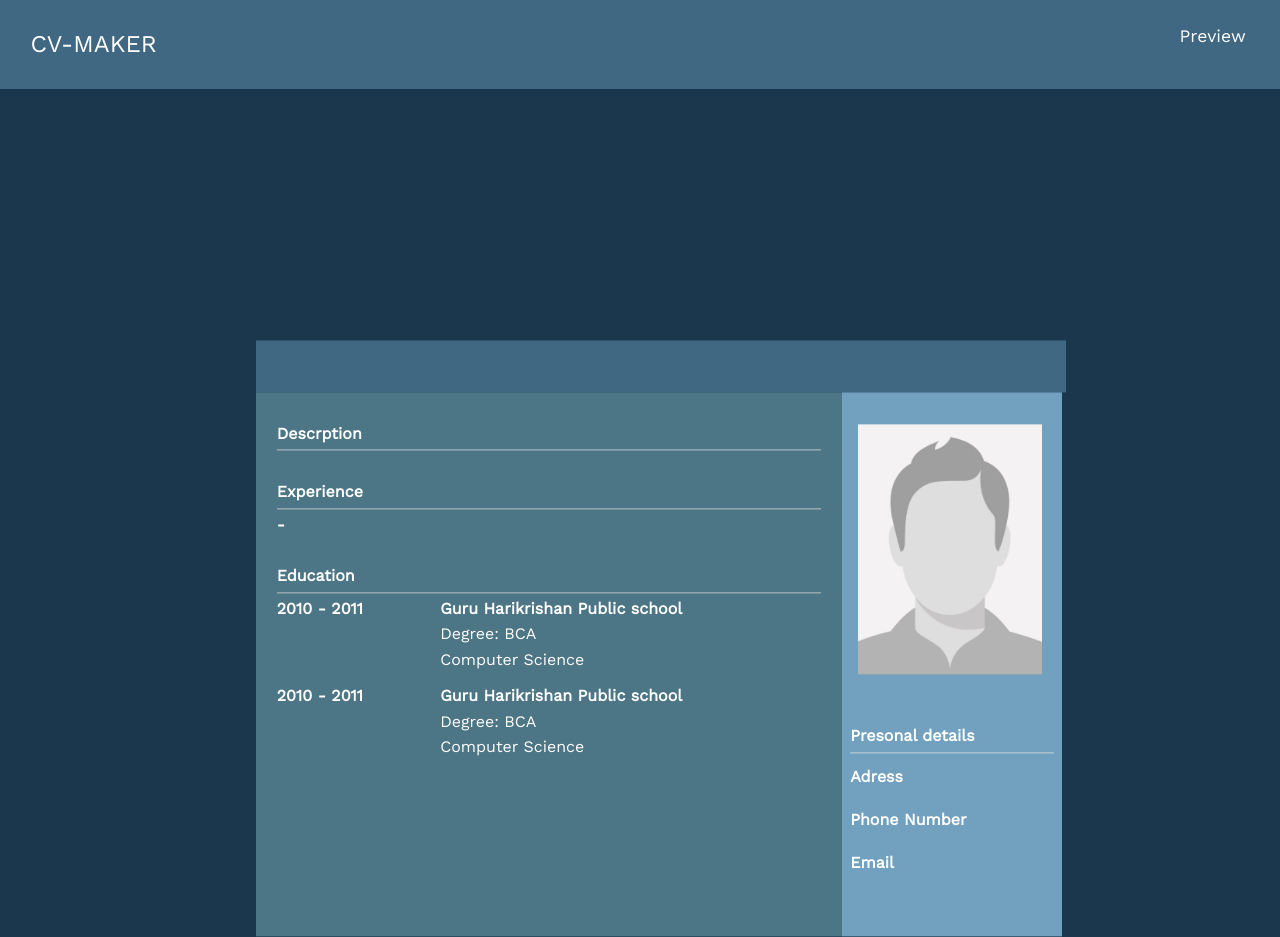
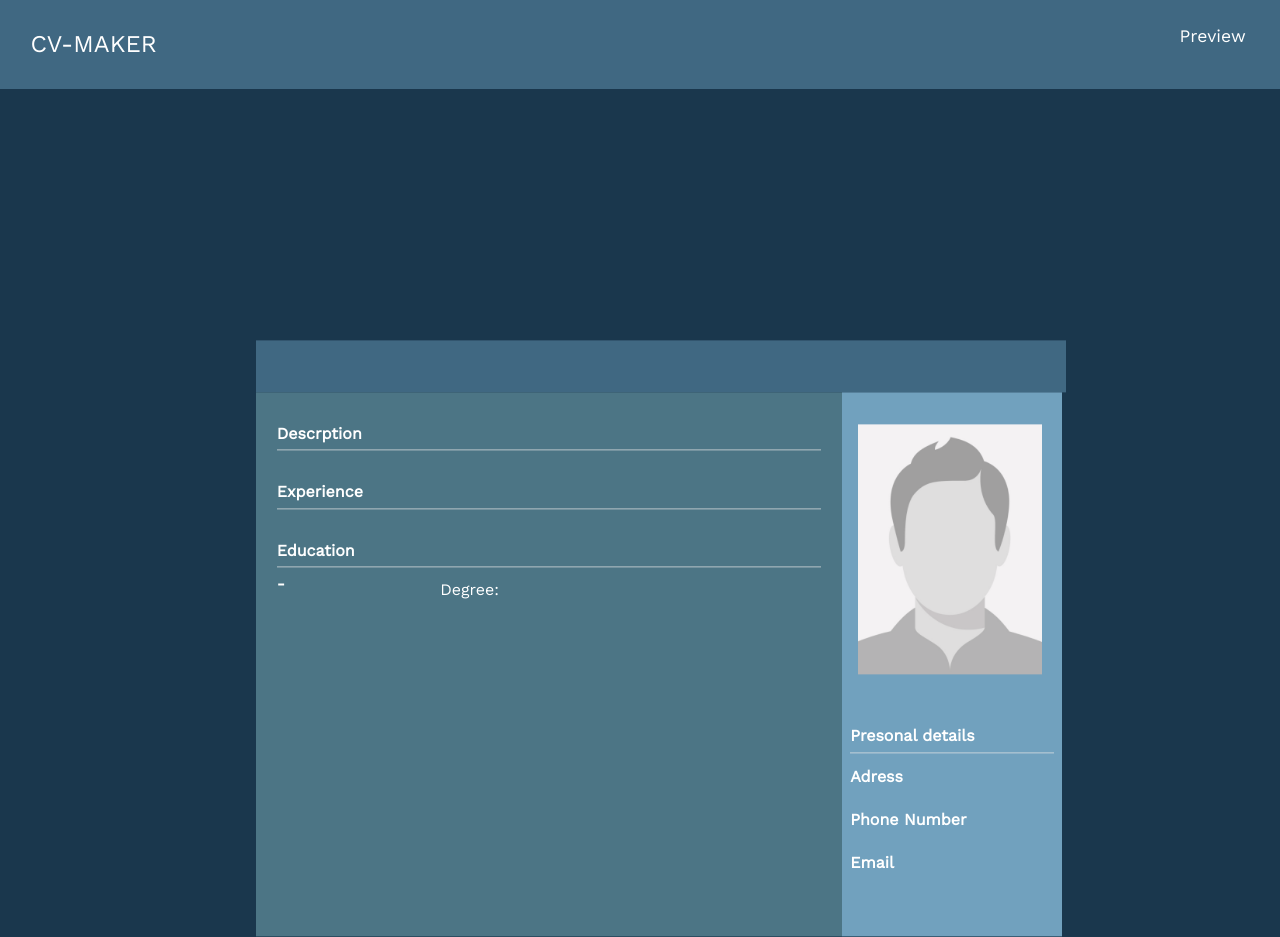
Before and after one commit to rajat4984/props, a React (Create React App) app: page /PreviewContainer in a window 1280 px wide. Built offline with nearby package versions, Linux system fonts and the light colour scheme.

Commit message:
new elements on button click completed

```diff
--- a/public/index.html
+++ b/public/index.html
@@ -10,34 +10,11 @@
       content="Web site created using create-react-app"
     />
     <link rel="apple-touch-icon" href="%PUBLIC_URL%/logo192.png" />
-    <!--
-      manifest.json provides metadata used when your web app is installed on a
-      user's mobile device or desktop. See https://developers.google.com/web/fundamentals/web-app-manifest/
-    -->
     <link rel="manifest" href="%PUBLIC_URL%/manifest.json" />
-    <!--
-      Notice the use of %PUBLIC_URL% in the tags above.
-      It will be replaced with the URL of the `public` folder during the build.
-      Only files inside the `public` folder can be referenced from the HTML.
-
-      Unlike "/favicon.ico" or "favicon.ico", "%PUBLIC_URL%/favicon.ico" will
-      work correctly both with client-side routing and a non-root public URL.
-      Learn how to configure a non-root public URL by running `npm run build`.
-    -->
-    <title>React App</title>
+    <title>CV-Maker</title>
   </head>
   <body>
     <noscript>You need to enable JavaScript to run this app.</noscript>
     <div id="root"></div>
-    <!--
-      This HTML file is a template.
-      If you open it directly in the browser, you will see an empty page.
-
-      You can add webfonts, meta tags, or analytics to this file.
-      The build step will place the bundled scripts into the <body> tag.
-
-      To begin the development, run `npm start` or `yarn start`.
-      To create a production bundle, use `npm run build` or `yarn build`.
-    -->
   </body>
 </html>
--- a/src/App.js
+++ b/src/App.js
@@ -4,9 +4,10 @@ import PreviewContainer from "./components/preview/PreviewContainer";
 import React, { useState } from "react";
 import Navbar from "./components/Navbar";
 import { Routes, Route } from "react-router-dom";
+import Education from "./components/inpuTaker/Education";
 
 function App() {
-  const [inputText, SetFirstName] = useState({
+  const [inputText, setFirstName] = useState({
     firstName: "",
     lastName: "",
     title: "",
@@ -19,7 +20,16 @@ function App() {
     expCity: "",
     expFrom: "",
     expTo: "",
+    uni: "",
+    eduCity: "",
+    degree: "",
+    subject: "",
+    eduFrom: "",
+    eduTo: "",
   });
+
+  const [educationArray, setEducationArray] = useState(["newElement"]);
+  const [experienceArray, setExperienceArry] = useState(["newElement"]);
 
   const onChangeHandler = (e) => {
     let updatedValue = {};
@@ -38,14 +48,33 @@ function App() {
     else if (name === "expCity") updatedValue = { expCity: value };
     else if (name === "expFrom") updatedValue = { expFrom: value };
     else if (name === "expTo") updatedValue = { expTo: value };
+    else if (name === "uni") updatedValue = { uni: value };
+    else if (name === "eduCity") updatedValue = { eduCity: value };
+    else if (name === "degree") updatedValue = { degree: value };
+    else if (name === "subject") updatedValue = { subject: value };
+    else if (name === "eduFrom") updatedValue = { eduFrom: value };
+    else if (name === "eduTo") updatedValue = { eduTo: value };
 
-    console.log(updatedValue);
-    SetFirstName({
+    setFirstName({
       ...inputText,
       ...updatedValue,
     });
-    console.log("IN on changeHandler");
-    console.log(inputText);
+  };
+
+  const educationElementHandler = () => {
+    const updatedArray = ["newElement"];
+    setEducationArray(() => {
+      const list = [...educationArray, ...updatedArray];
+      return list;
+    });
+  };
+
+  const experienceHandler = () => {
+    const updatedArray = ["newElement"];
+    setExperienceArry(() => {
+      const list = [...experienceArray, ...updatedArray];
+      return list;
+    });
   };
 
   return (
@@ -56,14 +85,24 @@ function App() {
           path="/"
           element={
             <InputContainer
+              educationHandler={educationElementHandler}
               inputText={inputText}
               onChangeHandler={onChangeHandler}
+              educationArray={educationArray}
+              experienceArray={experienceArray}
+              experienceHandler={experienceHandler}
             />
           }
         />
         <Route
           path="PreviewContainer"
-          element={<PreviewContainer inputText={inputText} />}
+          element={
+            <PreviewContainer
+              inputText={inputText}
+              educationArray={educationArray}
+              experienceArray={experienceArray}
+            />
+          }
         />
       </Routes>
     </div>
--- a/src/components/inpuTaker/Education.js
+++ b/src/components/inpuTaker/Education.js
@@ -1,17 +1,53 @@
 import React from "react";
 
-export default function Education() {
+export default function Education(props) {
   return (
     <div className="education-info-container container">
       <h3 className="heading">Education</h3>
       <div className="inputs-container">
-        <input className="input" placeholder="University name"></input>
-        <input className="input" placeholder="City"></input>
-        <input className="input" placeholder="Degree"></input>
-        <input className="input" placeholder="Subject"></input>
-        <input className="input" placeholder="From"></input>
-        <input className="input" placeholder="To"></input>
-        <button className="input info-btn">Add</button>
+        <input
+          className="input"
+          placeholder="University name"
+          value={props.inputText.uni}
+          onChange={props.onChangeHandler}
+          name="uni"
+        ></input>
+        <input
+          className="input"
+          placeholder="City"
+          value={props.inputText.eduCity}
+          onChange={props.onChangeHandler}
+          name="eduCity"
+        ></input>
+        <input
+          className="input"
+          placeholder="Degree"
+          value={props.inputText.degree}
+          onChange={props.onChangeHandler}
+          name="degree"
+        ></input>
+        <input
+          className="input"
+          placeholder="Subject"
+          value={props.inputText.subject}
+          onChange={props.onChangeHandler}
+          name="subject"
+        ></input>
+        <input
+          className="input"
+          placeholder="From"
+          value={props.inputText.eduFrom}
+          onChange={props.onChangeHandler}
+          name="eduFrom"
+        ></input>
+        <input
+          className="input"
+          placeholder="To"
+          value={props.inputText.eduTo}
+          onChange={props.onChangeHandler}
+          name="eduTo"
+        ></input>
+        <button className="input info-btn" onClick={props.educationHandler}>Add</button>
         <button className="input info-btn">Delete</button>
       </div>
     </div>
--- a/src/components/inpuTaker/Experience.js
+++ b/src/components/inpuTaker/Experience.js
@@ -40,7 +40,7 @@ export default function Experience(props) {
           onChange={props.onChangeHandler}
           name="expTo"
         ></input>
-        <button className=" input info-btn">Add</button>
+        <button className=" input info-btn" onClick={props.experienceHandler}>Add</button>
         <button className=" input info-btn">Delete</button>
       </div>
     </div>
--- a/src/components/inpuTaker/InputContainer.js
+++ b/src/components/inpuTaker/InputContainer.js
@@ -10,11 +10,24 @@ export default function InputContainer(props) {
         inputText={props.inputText}
         onChangeHandler={props.onChangeHandler}
       />
-      <Experience
-        inputText={props.inputText}
-        onChangeHandler={props.onChangeHandler}
-      />
-      <Education />
+      {props.experienceArray.map(() => {
+        return (
+          <Experience
+            inputText={props.inputText}
+            onChangeHandler={props.onChangeHandler}
+            experienceHandler={props.experienceHandler}
+          />
+        );
+      })}
+      {props.educationArray.map(() => {
+        return (
+          <Education
+            educationHandler={props.educationHandler}
+            inputText={props.inputText}
+            onChangeHandler={props.onChangeHandler}
+          />
+        );
+      })}
     </div>
   );
 }
--- /dev/null
+++ b/src/components/preview/ExperiencePreview.js
@@ -0,0 +1,17 @@
+import React from "react";
+
+export default function ExperiencePreview(props) {
+    console.log("IN experience preivew")
+    console.log(props)
+  return (
+    <div className="preview-experience-info">
+      <div className="dates">
+        {props.inputText.expFrom} - {props.inputText.expTo}
+      </div>
+      <div className="experience-info">
+        <div className="position">{props.inputText.expPosition}</div>
+        <div className="company-name">{props.inputText.expCompany}</div>
+      </div>
+    </div>
+  );
+}
--- a/src/components/preview/MainPreview.js
+++ b/src/components/preview/MainPreview.js
@@ -1,4 +1,5 @@
 import React from "react";
+import ExperiencePreview from "./ExperiencePreview";
 
 export default function MainPreview(props) {
   return (
@@ -16,13 +17,10 @@ export default function MainPreview(props) {
           Experience
         </h4>
         <hr></hr>
-        <div className="preview-experience-info">
-          <div className="dates">{props.inputText.expFrom} - {props.inputText.expTo}</div>
-          <div className="experience-info">
-            <div className="position">{props.inputText.expPosition}</div>
-            <div className="company-name">{props.inputText.expCompany}</div>
-          </div>
-        </div>
+        {props.experienceArray.map(()=>{
+          <ExperiencePreview inputText={props.inputText}/>
+        })}
+
       </div>
 
       <div className="preview-education-container  preview-container">
@@ -31,23 +29,13 @@ export default function MainPreview(props) {
         </h4>
         <hr></hr>
         <div className="preview-education-info">
-          <div className="dates">2010 - 2011</div>
+          <div className="dates">{props.inputText.eduFrom} - {props.inputText.eduTo}</div>
           <div className="education-info">
             <div className="preview-institute">
-              Guru Harikrishan Public school
+            {props.inputText.uni}
             </div>
-            <div className="preview-degree">Degree: BCA</div>
-            <div className="preview-subject">Computer Science</div>
-          </div>
-        </div>
-        <div className="preview-education-info">
-          <div className="dates">2010 - 2011</div>
-          <div className="education-info">
-            <div className="preview-institute">
-              Guru Harikrishan Public school
-            </div>
-            <div className="preview-degree">Degree: BCA</div>
-            <div className="preview-subject">Computer Science</div>
+            <div className="preview-degree">Degree: {props.inputText.degree}</div>
+            <div className="preview-subject">{props.inputText.subject}</div>
           </div>
         </div>
       </div>
--- a/src/components/preview/PreviewContainer.js
+++ b/src/components/preview/PreviewContainer.js
@@ -4,13 +4,15 @@ import PreviewHeader from "./PreviewHeader";
 import SidePreview from "./SidePreview";
 
 export default function PreviewContainer(props) {
-  console.log("In previewcontainer");
-  console.log(props);
   return (
     <div className="preview-page ">
       <PreviewHeader inputText={props.inputText} />
       <div className="bottom-page preview-main-page">
-        <MainPreview inputText={props.inputText} />
+        <MainPreview
+          educationArray={props.educationArray}
+          experienceArray={props.experienceArray}
+          inputText={props.inputText}
+        />
         <SidePreview inputText={props.inputText} />
       </div>
     </div>
```
